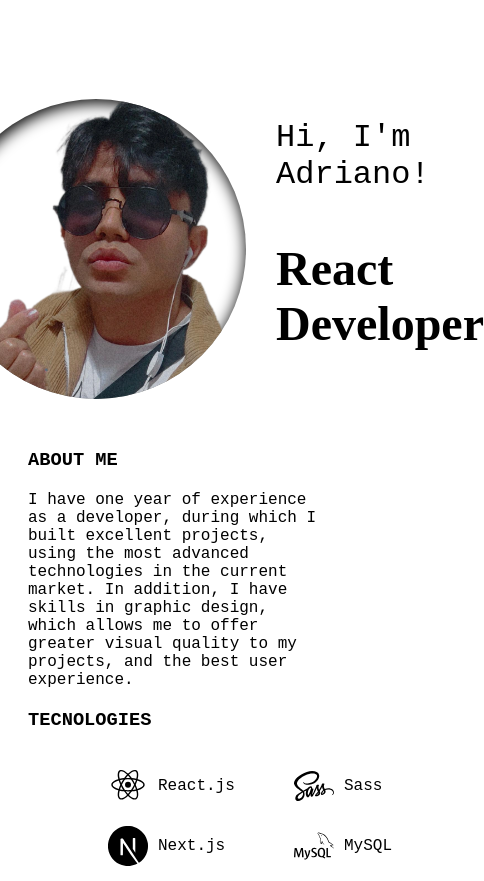
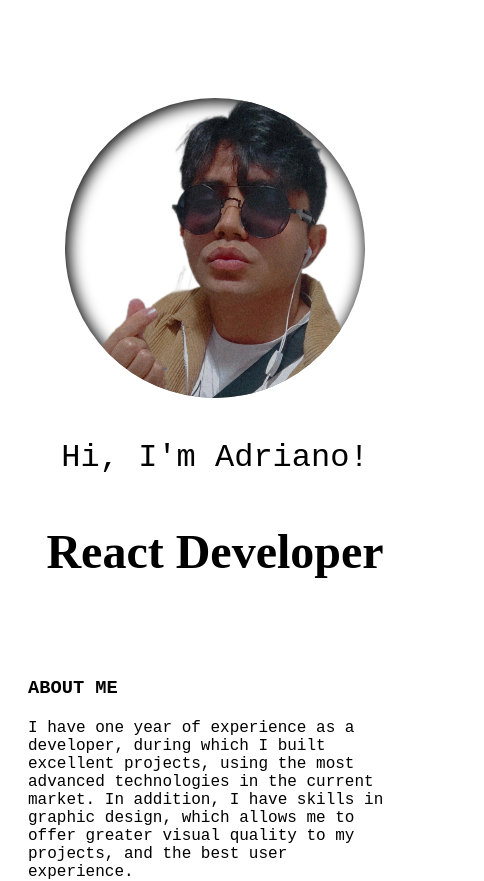
Before and after one commit to driwcoder/my-resume-next, a Next.js app: page /pages/home in a window 390 px wide. Shown: the top 881 px of the page, 484 px wide, since content can reach past the window. Built offline with nearby package versions, Linux system fonts and the light colour scheme.

Commit message:
mais responsividade

```diff
--- a/src/app/pages/home/style.css
+++ b/src/app/pages/home/style.css
@@ -90,6 +90,9 @@
     display: flex;
     flex-direction: column-reverse;
   }
+  .social{
+    margin-bottom: 20px;
+  }
 }
 
 
@@ -106,5 +109,33 @@
     margin-top: 35px;
     flex-direction: column;
   }
+  .apresentacao {
+    flex-direction: column;
+  }
+  .apresentacao .text {
+    margin-top: 20px;
+    text-align: center;
+  }
+  .apresentacao img {
+    margin: 0;
+  }
+  .about p {
+    padding: 0;
+  }
+  .skill {
+    margin: 10px;
+  }
+  .medias .icons {
+    margin: 0;
+  }
+}
 
+@media screen and (max-width: 470px) {
+  .site-photos img {
+    width: auto;
+    height: auto;
+  }
+  .notebook {
+    display: none;
+  }
 }
```
